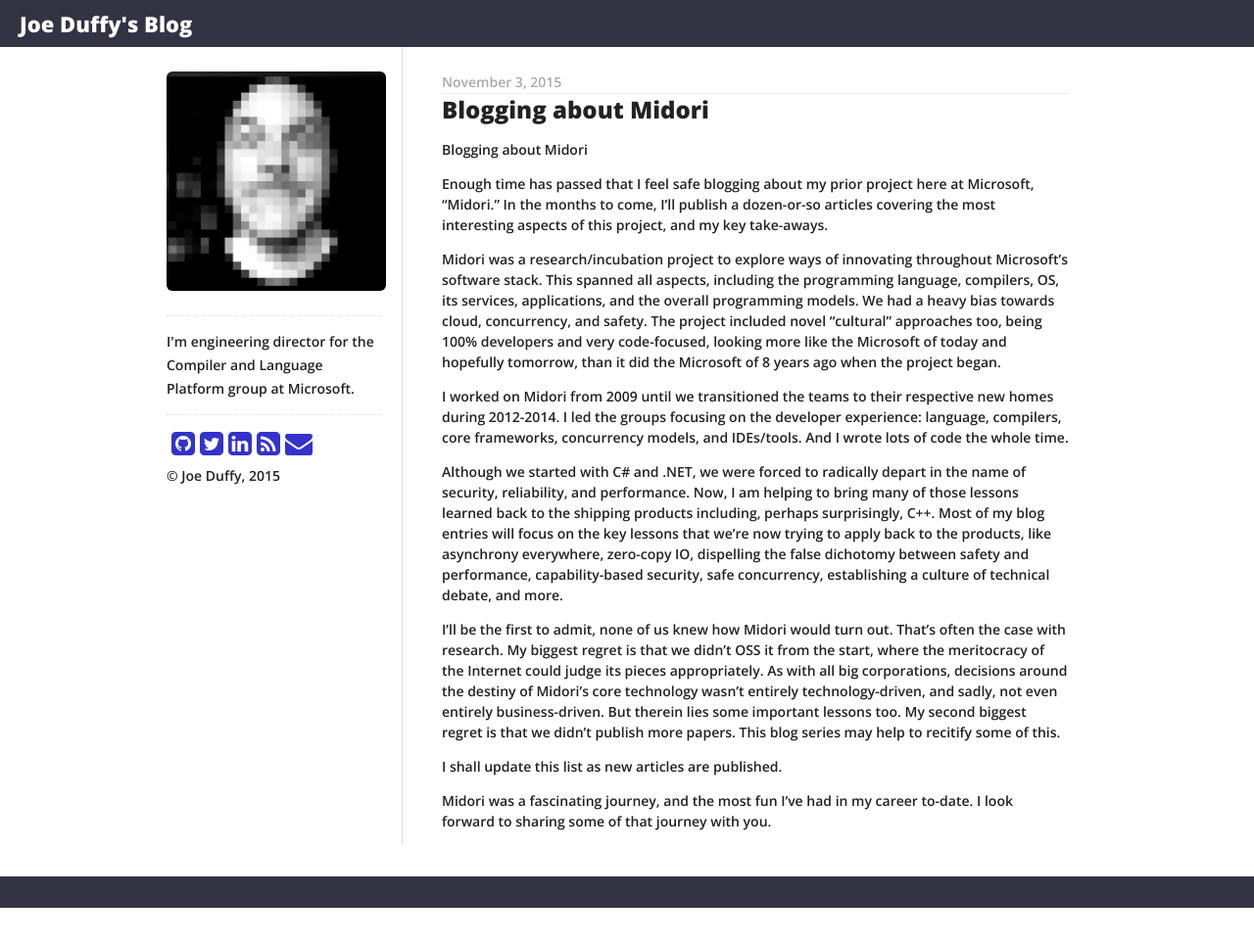
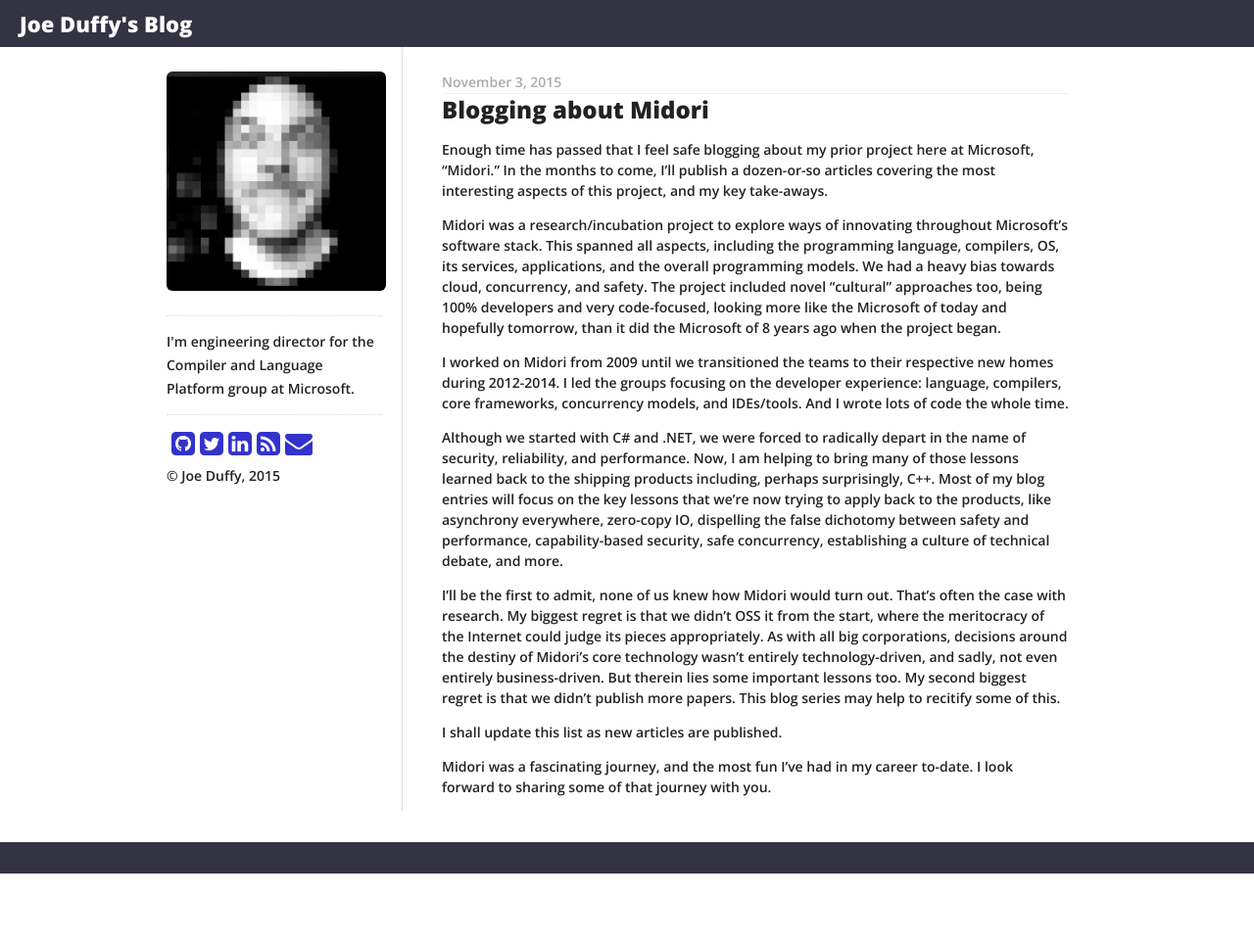
Before and after one commit to joeduffy/joeduffy.github.io, a Jekyll site: the page built from _posts/2015-11-03-blogging-about-midori.md, in a window 1280 px wide. Shown: the whole page at 98% size. Built offline with Jekyll 4.4.1, drawn with Linux system fonts in a browser that asks for light colours; nearby versions of some CDN libraries; Markdown is read by kramdown in place of the engine named in the settings.

Commit message:
Remove superfluous header paragraph

```diff
--- a/_posts/2015-11-03-blogging-about-midori.md
+++ b/_posts/2015-11-03-blogging-about-midori.md
@@ -13,8 +13,6 @@
   last_name: Duffy
   email: joeduffy@acm.org
 ---
-Blogging about Midori
-
 Enough time has passed that I feel safe blogging about my prior project here at
 Microsoft, "Midori."  In the months to come, I'll publish a dozen-or-so articles
 covering the most interesting aspects of this project, and my key take-aways.
```
